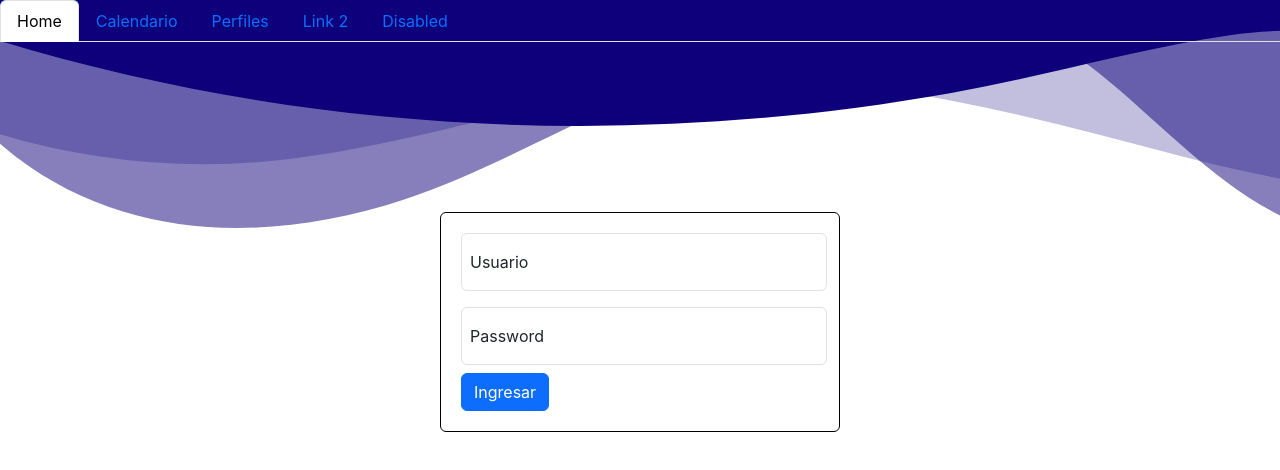
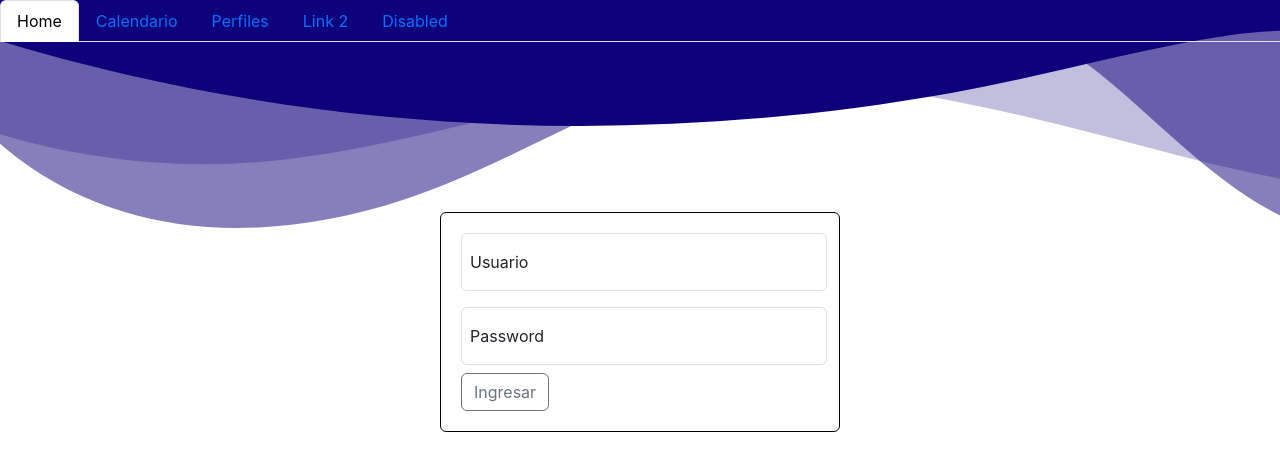
Before and after one commit to wavaronr/calendario, a React (Create React App) app: page / in a window 1280 px wide. Shown: the top 470 px of the page. Built offline with nearby package versions, Linux system fonts and the light colour scheme.

Commit message:
change color button login

```diff
--- a/src/components/Login.js
+++ b/src/components/Login.js
@@ -41,7 +41,7 @@
               ></input>
               <label for="floatingPassword">Password</label>
             </div>
-            <button className="btn btn-primary m-1" type="submit">
+            <button className="btn btn-outline-secondary m-1" type="submit">
               {' '}
               Ingresar
             </button>
```
